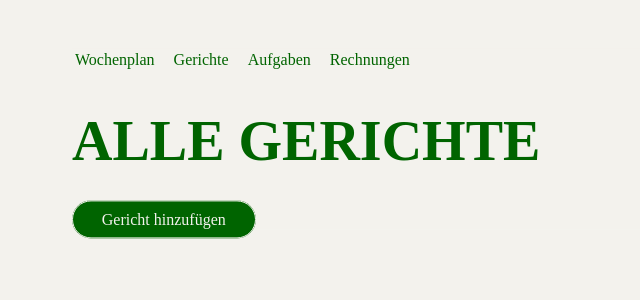
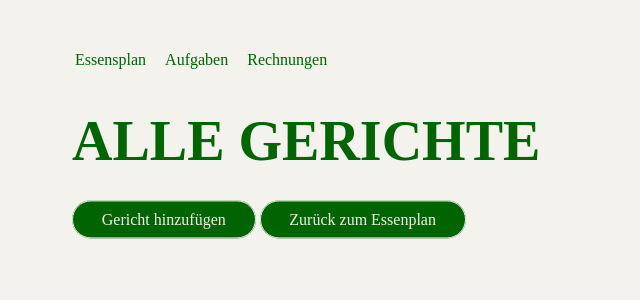
Before and after one commit to anhduccy/wg-website, a Django app: template wg/app/templates/dishes/dish_view.html in a window 1280 px wide. Shown: the top 300 px of the page, without its empty margins (0-640 px from the left). Run offline with Django 5.2, Linux system fonts and the light colour scheme; the template is opened without the code that fills it, so the values that code supplies are empty.

Commit message:
Sidebar: Dishplan and dishes is grouped into one section

```diff
--- a/wg/app/static/main.css
+++ b/wg/app/static/main.css
@@ -9,10 +9,11 @@ body {
     top: 3em;
     width: 100%;
     background: #F3F2ED;
+    padding-bottom: 2em;
 }
 
 .content {
-    padding-top: 1em;
+    margin-top: -1em;
 }
 
 
--- a/wg/app/templates/dishes/dish_view.html
+++ b/wg/app/templates/dishes/dish_view.html
@@ -10,7 +10,7 @@
             {% include 'sidebar.html' %}
             {% endblock content %}
             <h1 style="text-transform: uppercase;">Alle Gerichte</h1>
-            <h3><a href="{% url 'dishes-add' %}" class="btn">Gericht hinzufügen</a></h3>
+            <h3><a href="{% url 'dishes-add' %}" class="btn">Gericht hinzufügen</a> <a href="{% url 'dishplan' %}" class="btn">Zurück zum Essenplan</a></h3>
         </div>
 
         <div class="content">
--- a/wg/app/templates/sidebar.html
+++ b/wg/app/templates/sidebar.html
@@ -10,8 +10,7 @@
 
     <body>
         <table>
-            <td class="sidebar-col"><a href="{% url 'dishplan' %}">Wochenplan</a></td>
-            <td class="sidebar-col"><a href="{% url 'dishes' %}">Gerichte</a></td>
+            <td class="sidebar-col"><a href="{% url 'dishplan' %}">Essensplan</a></td>
             <td class="sidebar-col"><a href="{% url 'tasks' %}">Aufgaben</a></td>
             <td class="sidebar-col"><a href="{% url 'bills' %}">Rechnungen</a></td>
         </table>
```
Also changed, not shown: wg/app/templates/dishes/dishplan.html (+3 -21 lines).
